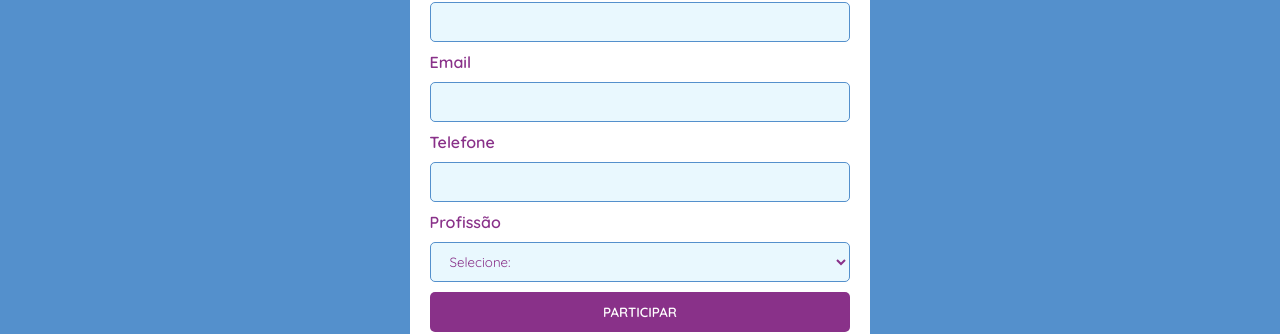
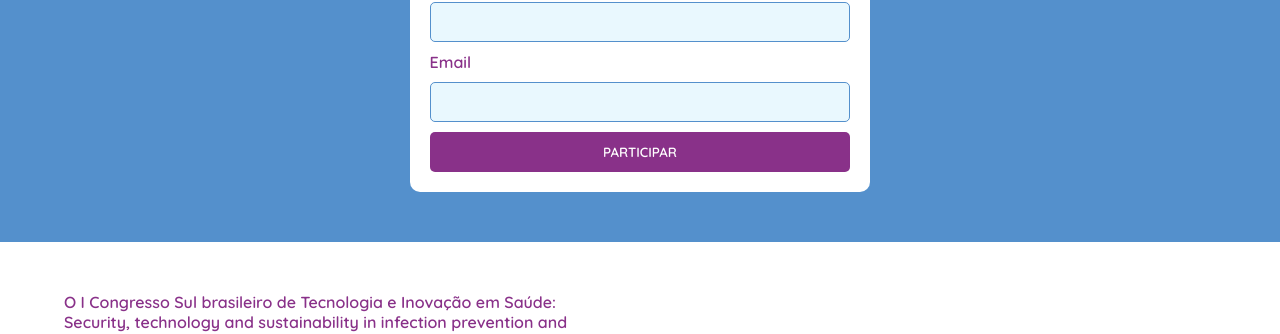
Before and after one commit to pedrohhcunha/congresso, a Next.js app: page / in a window 1280 px wide. Shown: the part 6230-6564 px from the top of the page. Built offline with nearby package versions, Linux system fonts and the light colour scheme.

Commit message:
Alterando o conteúdo do formulário

```diff
--- a/components/Formulario.jsx
+++ b/components/Formulario.jsx
@@ -7,8 +7,6 @@ export default function Formulario(props) {
     const [dataForm, setDataForm] = useState({
         nome: "",
         email: "",
-        telefone: "",
-        profissao: ""
     })
 
     const handleInput = event => {
@@ -34,21 +32,6 @@ export default function Formulario(props) {
                 <label className={styles.label}>Email</label>
                 <input onChange={event => handleInput(event)} type="email" name="email" className={styles.input} />
             </div>
-            <div className={styles.areaInput}>
-                <label className={styles.label}>Telefone</label>
-                <input onChange={event => handleInput(event)} type="text" name="telefone" className={styles.input} />
-            </div>
-            <div className={styles.areaInput}>
-                <label className={styles.label}>Profissão</label>
-                <select onChange={event => handleInput(event)} className={styles.input} name="profissao" id="">
-                    <option value="Selecione">Selecione:</option>
-                    <option value="Estudante1">Estudante de curso Técnico, Tecnólogo ou Graduação</option>
-                    <option value="Estudante2">Estudante de curso de Pós-Graduação</option>
-                    <option value="Médico">Médico(a)</option>
-                    <option value="Enfermeiro">Enfermeiro(a)</option>
-                    <option value="Outro">Outro(a)</option>
-                </select>
-            </div>
             <button className={styles.button}>Participar</button>
         </form>
     )
```
